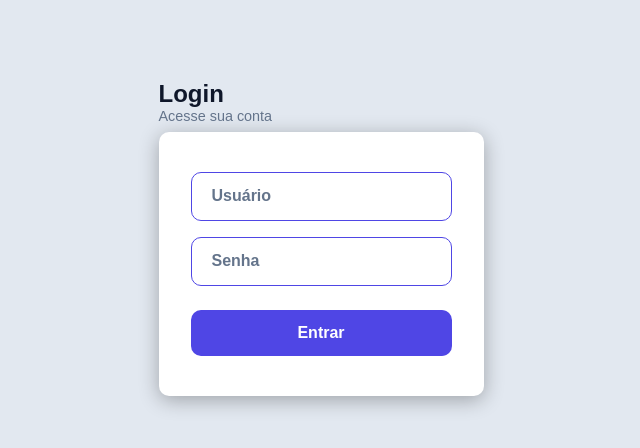
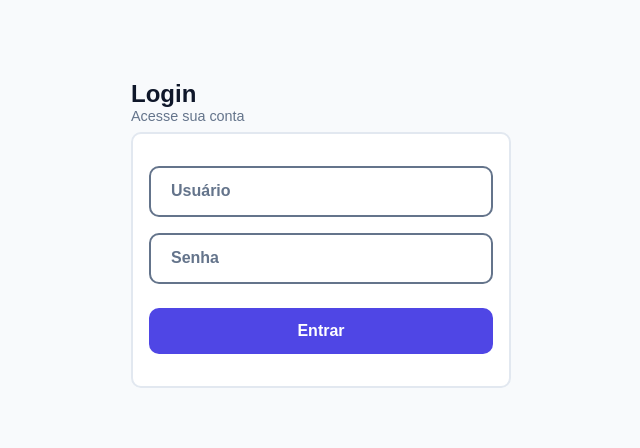
Before and after one commit to abdielpaulino/portero, a Next.js app in the folder apps/web/: page /login in a window 1280 px wide. Shown: the top 448 px of the page, without its empty margins (319-959 px from the left). Built offline with nearby package versions, Linux system fonts and the light colour scheme.

Commit message:
Fix/tela de configuração/login

```diff
--- a/apps/web/src/app/login/login.module.css
+++ b/apps/web/src/app/login/login.module.css
@@ -1,18 +1,27 @@
 .container {
   min-height: 100vh;
   display: flex;
-  justify-content: center;
-  align-items: flex-start;
+  flex-direction:column;
+  justify-content: stretch;
+  align-items: center;
   padding: 1rem;
   padding-top: var(--padding-top);
   background: var(--light-bg);
 }
 
+.header{
+  width: 100%;
+  max-width: 380px;
+  display: flex;
+  flex-direction: column;
+  align-items: start;
+}
+
 .card {
   background: var(--conteiner-bg);
-  padding: 40px 32px;
+  padding: 2rem 1rem;
+  border: 2px solid var(--border-color);
   border-radius: var(--border);
-  box-shadow: 0 4px 20px rgba(0, 0, 0, .3);
   width: 100%;
   max-width: 380px;
 }
@@ -54,7 +63,7 @@
 
 .field input {
   padding: 0.9rem 1.25rem;
-  border: 1.5px solid var(--purple);
+  border: 2px solid var(--light-font);
   border-radius: var(--border);
   font-size: 1rem;
   font-weight: 600;
--- a/apps/web/src/app/login/page.tsx
+++ b/apps/web/src/app/login/page.tsx
@@ -14,9 +14,10 @@ export default function LoginPage() {
 
   return (
     <div className={styles.container}>
-      <div>
-        <h1 className={styles.title}>Login</h1>
-        <p className={styles.subtitle}>Acesse sua conta</p>
+        <div className={styles.header}>
+          <h1 className={styles.title}>Login</h1>
+          <p className={styles.subtitle}>Acesse sua conta</p>
+        </div>
         <div className={styles.card}>
             <form onSubmit={handleSubmit} className={styles.form}>
                 <div className={styles.field}>
@@ -46,7 +47,6 @@ export default function LoginPage() {
                 </button>
             </form>
         </div>
-      </div>
     </div>
   );
 }
--- a/apps/web/src/app/main.css
+++ b/apps/web/src/app/main.css
@@ -2,10 +2,11 @@
     --dark-font: #0F172A;
     --light-font: #64748B;
     --blue: #0050C3;
-    --light-bg: #E2E8F0;
+    --light-bg: #F8FAFC;
     --conteiner-bg: #FFFFFF;
     --purple: #4F46E5;
     --padding-top: 10vh;
+    --border-color:  #E2E8F0;
 
     --border: 10px;
 }
--- a/apps/web/src/app/settings/settings.module.css
+++ b/apps/web/src/app/settings/settings.module.css
@@ -29,8 +29,8 @@
 
 .card {
   background: var(--conteiner-bg);
+  border: 2px solid var(--border-color);
   border-radius: var(--border);
-  box-shadow: 0 4px 20px rgba(0, 0, 0, .3);
   width: 100%;
   max-width: 380px;
   margin-bottom: 1rem;
```
